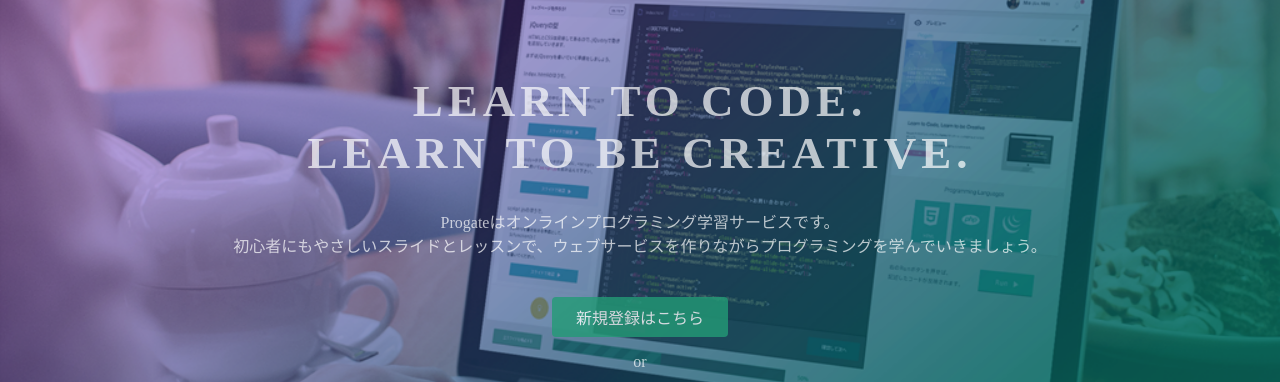
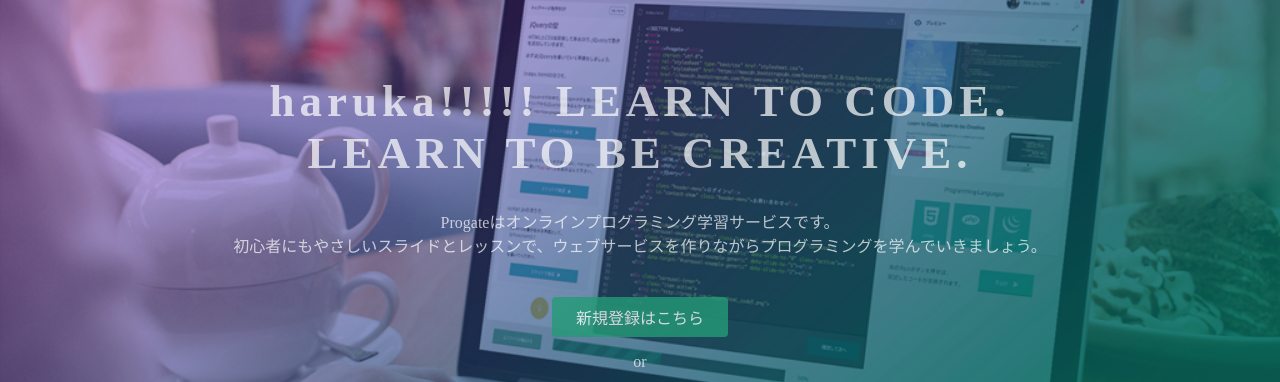
Before and after one commit to harukas4126-glitch/harukas4126.github.io, a plain HTML site: page index.html in a window 1280 px wide. Shown: the part 135-517 px from the top of the page. Drawn offline with Linux system fonts and the light colour scheme.

Commit message:
Update index.html

```diff
--- a/index.html
+++ b/index.html
@@ -23,7 +23,8 @@
   </header>
   <div class="top-wrapper">
     <div class="container">
-      <h1>LEARN TO CODE.<br>LEARN TO BE CREATIVE.</h1>
+      <h1>haruka!!!!!
+      LEARN TO CODE.<br>LEARN TO BE CREATIVE.</h1>
       <p>Progateはオンラインプログラミング学習サービスです。<br>初心者にもやさしいスライドとレッスンで、ウェブサービスを作りながらプログラミングを学んでいきましょう。</p>
       <div class="btn-wrapper">
         <a href="#" class="btn signup">新規登録はこちら</a>
```
